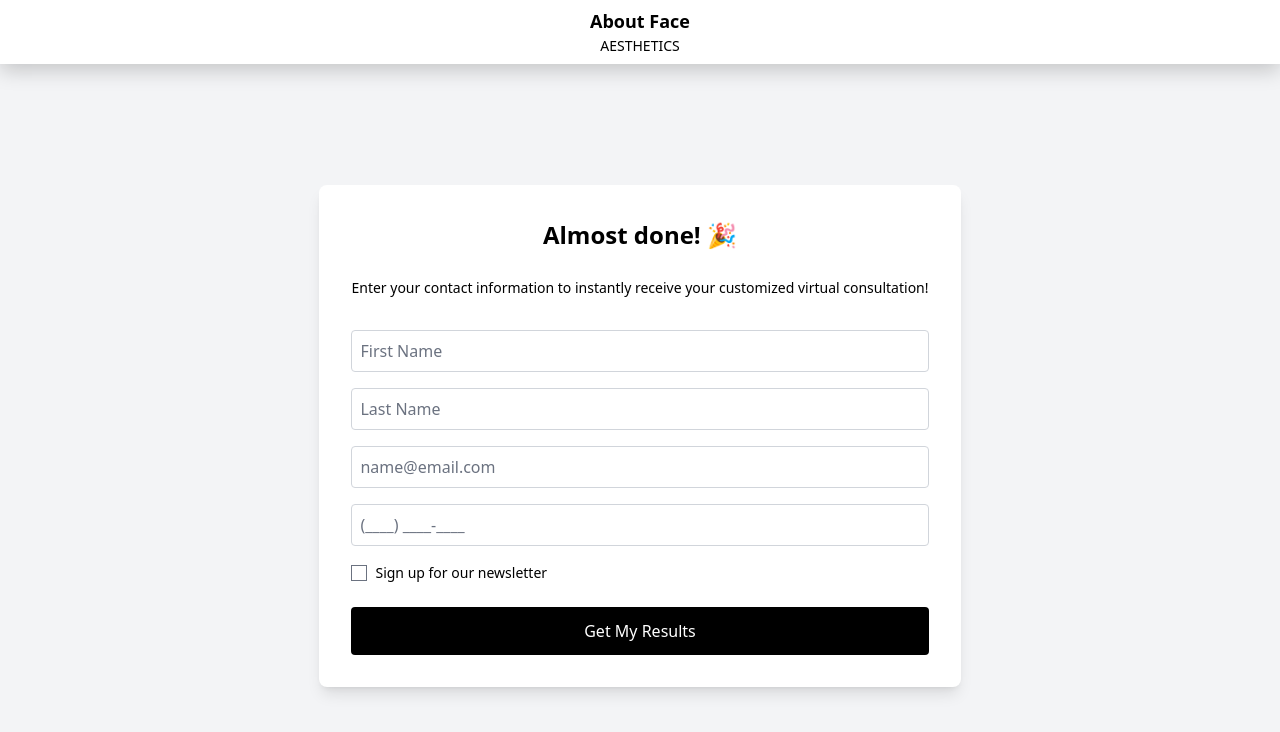
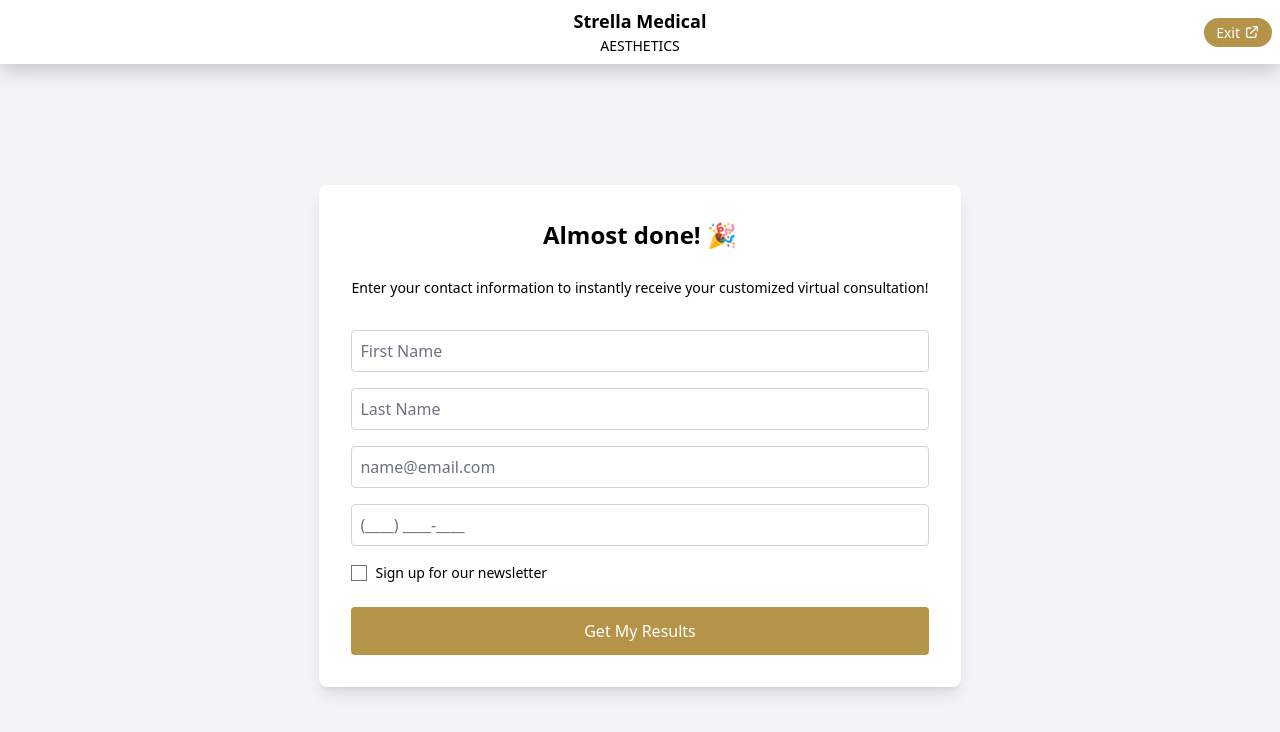
Before and after one commit to mujtaba-kazmi12/Treatement-Web-Application, a React (Create React App) app: page /form in a window 1280 px wide. Shown: the top 732 px of the page. Built offline with nearby package versions, Linux system fonts and the light colour scheme.

Commit message:
NEwChanges

```diff
--- a/src/Components/ConcernsPanel.js
+++ b/src/Components/ConcernsPanel.js
@@ -1,5 +1,3 @@
-
-
 import React from 'react';
 import Drawer from '@mui/material/Drawer';
 
@@ -19,12 +17,12 @@ const ConcernsPanel = ({ bodyPart, concerns, toggleConcern, selectedConcerns, go
               type="checkbox"
               checked={selectedConcerns.includes(concern)}
               onChange={() => toggleConcern(concern)}
-              className='form-checkbox rounded-full text-aqua border-gray-300 focus:ring-0' // Add focus:ring-0 to remove ring on focus
+              className='form-checkbox rounded-full text-strella border-gray-300 focus:ring-0' // Add focus:ring-0 to remove ring on focus
               style={{
                 appearance: 'none',
                 height: '20px',
                 width: '20px',
-                backgroundColor: selectedConcerns.includes(concern) ? '#47a89b' : 'transparent', // Use a proper color code here
+                backgroundColor: selectedConcerns.includes(concern) ? '#b59449' : 'transparent', // Use a proper color code here
                 borderColor: 'lightgrey', // Use a proper color code here
                 borderWidth: '2px'
               }}
@@ -35,7 +33,7 @@ const ConcernsPanel = ({ bodyPart, concerns, toggleConcern, selectedConcerns, go
       </div>
       </>
 
-      <button className='mt-1 bg-gray-800 text-white py-2 px-4 rounded-lg w-full'
+      <button className='mt-1 bg-strella text-white py-2 px-4 rounded-lg w-full'
        onClick={() => addToConsultation(selectedConcerns)}
       >
         Add to My Consultation ({selectedConcerns.length})
@@ -56,12 +54,12 @@ const ConcernsPanel = ({ bodyPart, concerns, toggleConcern, selectedConcerns, go
                 type="checkbox"
                 checked={selectedConcerns.includes(concern)}
                 onChange={() => toggleConcern(concern)}
-                className='form-checkbox rounded-full text-aqua border-gray-300 focus:ring-0'
+                className='form-checkbox rounded-full text-strella border-gray-300 focus:ring-0'
                 style={{
                   appearance: 'none',
                   height: '20px',
                   width: '20px',
-                  backgroundColor: selectedConcerns.includes(concern) ? '#47a89b' : 'transparent',
+                  backgroundColor: selectedConcerns.includes(concern) ? '#b59449' : 'transparent',
                   borderColor: 'lightgrey',
                   borderWidth: '2px'
                 }}
@@ -71,7 +69,7 @@ const ConcernsPanel = ({ bodyPart, concerns, toggleConcern, selectedConcerns, go
           ))}
         </div>
 
-        <button className='mt-1 bg-gray-800 text-white py-2 px-4 rounded-lg w-full'
+        <button className='mt-1 bg-strella text-white py-2 px-4 rounded-lg w-full'
           onClick={() => addToConsultation(selectedConcerns)}
         >
           Add to My Consultation ({selectedConcerns.length})
--- a/src/Components/FormSubmit.js
+++ b/src/Components/FormSubmit.js
@@ -1,7 +1,10 @@
-import React from 'react';
+import React, { useState } from 'react';
 import Navbar from './Navbar';
 import { useLocation,useNavigate } from 'react-router-dom';
 const ContactForm = () => {
+    // Add loading state
+    const [isLoading, setIsLoading] = useState(false);
+
     // Form submission handler
     const location = useLocation();
     const consultationConcerns = location.state?.consultationConcerns;
@@ -9,6 +12,9 @@ const ContactForm = () => {
     const navigate = useNavigate();
     const handleSubmit = async (event) => {
         event.preventDefault();
+
+        // Set loading to true when starting the API call
+        setIsLoading(true);
 
         // Extracting form data
         const formData = new FormData(event.target);
@@ -44,9 +50,13 @@ const ContactForm = () => {
             } else {
                 // Handle HTTP error responses
                 console.error('Server error:', response.statusText);
+                // Set loading back to false if there's an error
+                setIsLoading(false);
             }
         } catch (error) {
             console.error('Error making the request:', error);
+            // Set loading back to false if there's an error
+            setIsLoading(false);
         }
     };
 
@@ -84,8 +94,22 @@ const ContactForm = () => {
         <label htmlFor="newsletter" className="text-sm">Sign up for our newsletter</label>
     </div>
 
-    <button type="submit" className="w-full bg-black text-white p-3 rounded hover:bg-gray-700">
-        Get My Results
+    <button
+        type="submit"
+        className="w-full bg-strella text-white p-3 rounded hover:bg-opacity-90 transition-colors duration-300 flex items-center justify-center"
+        disabled={isLoading}
+    >
+        {isLoading ? (
+            <>
+                <svg className="animate-spin -ml-1 mr-3 h-5 w-5 text-white" xmlns="http://www.w3.org/2000/svg" fill="none" viewBox="0 0 24 24">
+                    <circle className="opacity-25" cx="12" cy="12" r="10" stroke="currentColor" strokeWidth="4"></circle>
+                    <path className="opacity-75" fill="currentColor" d="M4 12a8 8 0 018-8V0C5.373 0 0 5.373 0 12h4zm2 5.291A7.962 7.962 0 014 12H0c0 3.042 1.135 5.824 3 7.938l3-2.647z"></path>
+                </svg>
+                Processing...
+            </>
+        ) : (
+            "Get My Results"
+        )}
     </button>
 </form>
         </div>
--- a/src/Components/Navbar.js
+++ b/src/Components/Navbar.js
@@ -3,17 +3,34 @@ import React from 'react'
 const Navbar = () => {
 
   return (
-    <nav   className="flex items-center justify-center p-2 bg-white shadow-strong-bottom relative z-20"
+    <nav className="flex items-center justify-between p-2 bg-white shadow-strong-bottom relative z-20"
     style={{
         boxShadow: 'rgba(0, 0, 0, 0.2) 0px 6px 20px'
       }}
     >
-        <div className='flex flex-col'>
-        <div className="text-lg font-bold">About Face</div>
-        <div className="text-sm flex items-center justify-center">AESTHETICS</div>
+        {/* Left empty div for spacing */}
+        <div className="w-24"></div>
+
+        {/* Center logo */}
+        <div className='flex flex-col items-center'>
+          <div className="text-lg font-bold">Strella Medical</div>
+          <div className="text-sm flex items-center justify-center">AESTHETICS</div>
         </div>
 
-
+        {/* Exit link */}
+        <div className="w-24 flex justify-end">
+          <a
+            href="https://www.strellapa.com"
+            target="_blank"
+            rel="noopener noreferrer"
+            className="flex items-center px-3 py-1 text-sm font-medium text-white bg-strella rounded-full hover:bg-opacity-90 transition-colors duration-300"
+          >
+            <span className="mr-1">Exit</span>
+            <svg xmlns="http://www.w3.org/2000/svg" className="h-4 w-4" fill="none" viewBox="0 0 24 24" stroke="currentColor">
+              <path strokeLinecap="round" strokeLinejoin="round" strokeWidth={2} d="M10 6H6a2 2 0 00-2 2v10a2 2 0 002 2h10a2 2 0 002-2v-4M14 4h6m0 0v6m0-6L10 14" />
+            </svg>
+          </a>
+        </div>
     </nav>
   )
 }
--- a/src/Components/SelectionPart.js
+++ b/src/Components/SelectionPart.js
@@ -1,4 +1,3 @@
-
 import React from 'react';
 import { useNavigate } from 'react-router-dom';
 const SelectionsPanel = ({ consultationConcerns, clearSelections, finishConsultation }) => {
@@ -45,7 +44,7 @@ const SelectionsPanel = ({ consultationConcerns, clearSelections, finishConsulta
           ))}
           <button
             onClick={handleFinishConsultation}
-            className='mt-6 bg-gray-800 hover:bg-blue-700 text-white py-2 px-4 rounded-lg w-full'
+            className='mt-6 bg-strella hover:bg-opacity-90 text-white py-2 px-4 rounded-lg w-full'
           >
             Finish Consultation
           </button>
@@ -73,7 +72,7 @@ const SelectionsPanel = ({ consultationConcerns, clearSelections, finishConsulta
           ))}
           <button
             onClick={handleFinishConsultation}
-            className='mt-6 bg-gray-800 hover:bg-blue-700 text-white py-2 px-4 rounded-lg w-full'
+            className='mt-6 bg-strella hover:bg-opacity-90 text-white py-2 px-4 rounded-lg w-full'
           >
             Finish Consultation
           </button>
--- a/tailwind.config.js
+++ b/tailwind.config.js
@@ -24,7 +24,8 @@ module.exports = {
         "grey":"#f5f5f5",
         "whiteS":"#f8f8ff",
         'aqua':"#47a89b",
-        "dark":"#A9A9A9"
+        "dark":"#A9A9A9",
+        'strella': '#b59449'     // New Strella theme color
 
         // Add other colors as needed
       },
```
Also changed, not shown: src/Components/Page.js (+3 -85 lines).
